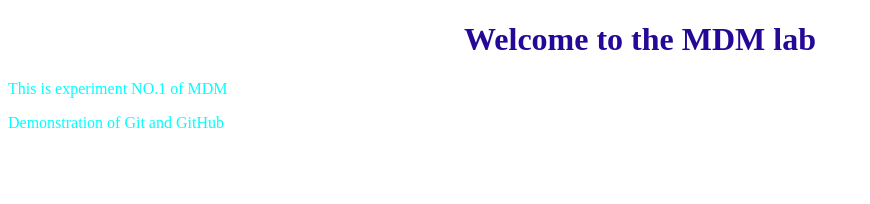
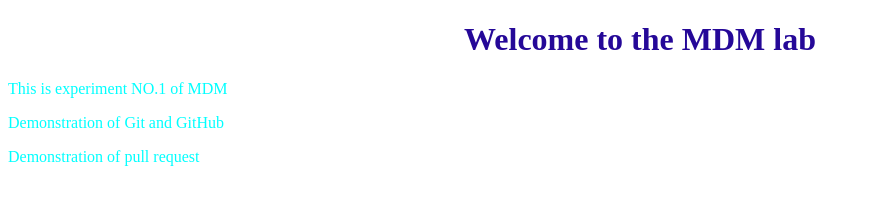
Before and after one commit to SagarS213/MDMEXP1, a plain HTML site: page index.html in a window 1280 px wide. Shown: the whole page, without its empty margins (0-870 px from the left). Drawn offline with Linux system fonts and the light colour scheme.

Commit message:
Update index.html

```diff
--- a/index.html
+++ b/index.html
@@ -10,6 +10,7 @@
     <h1>Welcome to the MDM lab</h1>
     <p>This is experiment NO.1 of MDM</p>
     <p>Demonstration of Git and GitHub</p>
+    <p>Demonstration of pull request</p>
 
 </body>
 </html>
```
